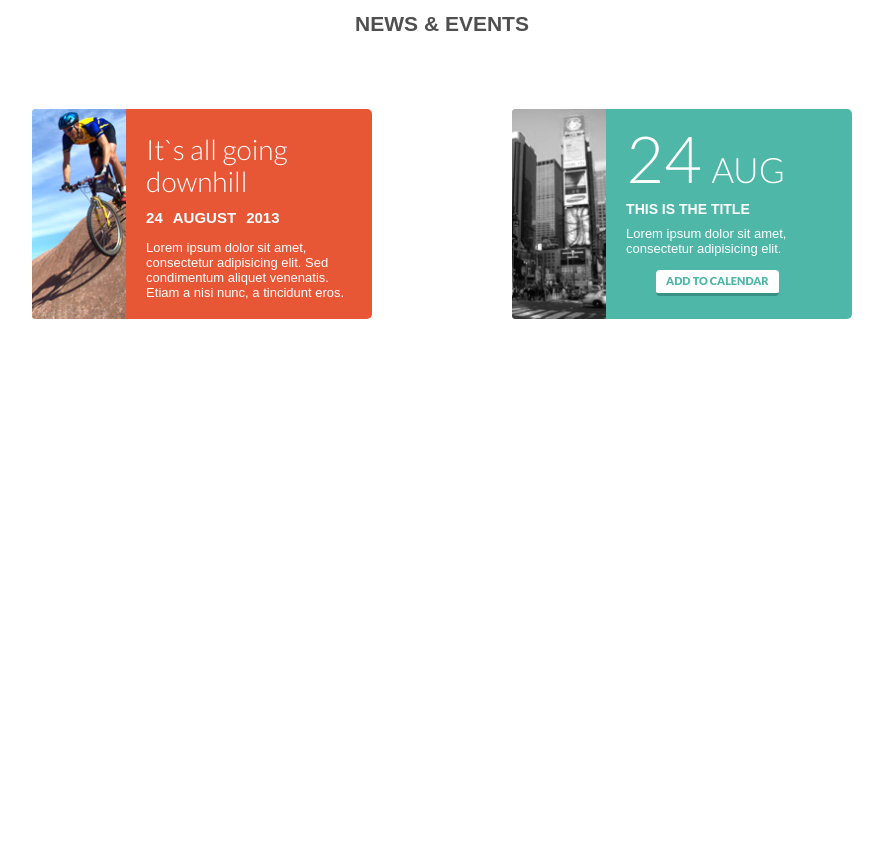
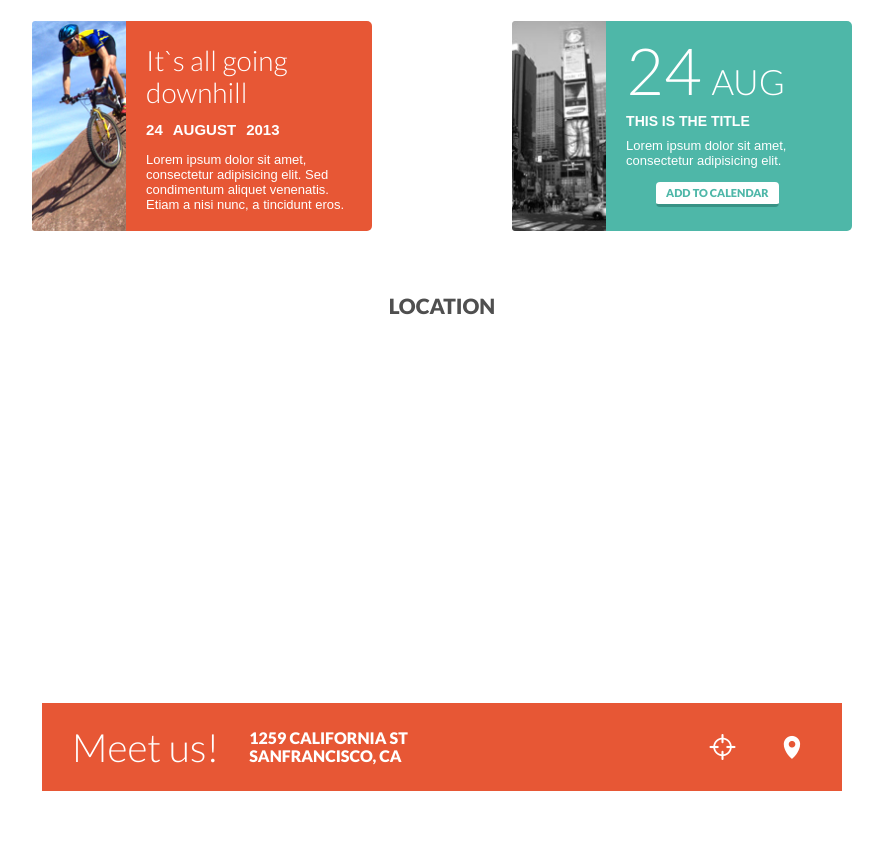
Before and after one commit to MishaPandovich/FlatUi, a website built with webpack: page src/page/index.pug in a window 1280 px wide. Shown: the part 2377-3218 px from the top of the page, without its empty margins (198-1081 px from the left). Before the commit the page ends 2736 px from the top, so only its background shows below. Built offline with nearby package versions, Linux system fonts and the light colour scheme.

Commit message:
выполнен 7-ой блок с картой + исходники

```diff
--- a/src/index.js
+++ b/src/index.js
@@ -4,3 +4,4 @@ import './js/section-three/slider-one.js';
 import './js/section-three/slider-two.js';
 import './js/section-four/form-feedback.js';
 import './js/section-five/drop-down.js';
+import './js/section-seven/map-pin.js';
--- a/src/js/hh.js
+++ /dev/null
@@ -1,3 +0,0 @@
-var myFullpage = new fullpage('#fullpage', {
-	sectionsColor: ['#f2f2f2', '#4BBFC3', '#7BAABE', '#ccddff']
-});
--- /dev/null
+++ b/src/js/section-seven/map-pin.js
@@ -0,0 +1,36 @@
+ymaps.ready(function () {
+    var myMap = new ymaps.Map('map', {
+    center: [37.787509, -122.444838],
+    zoom: 16
+}, {
+    searchControlProvider: 'yandex#search'
+}),
+
+// Создаём макет содержимого.
+MyIconContentLayout = ymaps.templateLayoutFactory.createClass (
+    '<div style="color: #000000; font-weight: bold;">$[properties.iconContent]</div>'
+),
+
+myPlacemarkWithContent = new ymaps.Placemark([37.787509, -122.444838], {
+    balloonContent: 'Чтобы посмотреть более подробный маршрут,<br> нажмите ссылку «Как добраться» в левом нижнем углу карты'
+    },
+    {
+    // Опции.
+    // Необходимо указать данный тип макета.
+    iconLayout: 'default#imageWithContent',
+    // Своё изображение иконки метки.
+    iconImageHref: 'images/maps-icon.png',
+    // Размеры метки.
+    iconImageSize: [59, 60],
+    // Смещение левого верхнего угла иконки относительно
+    // её "ножки" (точки привязки).
+    iconImageOffset: [0, -70],
+    // Смещение слоя с содержимым относительно слоя с картинкой.
+    iconContentOffset: [20, 15],
+    // Макет содержимого.
+    iconContentLayout: MyIconContentLayout
+});
+
+myMap.geoObjects
+.add(myPlacemarkWithContent);
+});
--- /dev/null
+++ b/src/page/components/section-seven/maps.pug
@@ -0,0 +1,8 @@
+section.maps
+	h1.maps__title Location
+	div(id="map" style="width: 800px; height: 400px")
+		div.map-content
+			p.map-content__text Meet us!
+			p.map-content__adress 1259 California St Sanfrancisco, Ca
+			span.map-content__icon.map-content__icon--local
+			span.map-content__icon.map-content__icon--pin
--- a/src/page/index.pug
+++ b/src/page/index.pug
@@ -3,7 +3,7 @@ html(lang="ru-RU")
 	head
 		link(href="https://fonts.googleapis.com/css?family=Lato:300,400,900|Source+Sans+Pro" rel="stylesheet")
 		script(src="https://ajax.googleapis.com/ajax/libs/jquery/3.3.1/jquery.min.js")
-
+		script(src="https://api-maps.yandex.ru/2.1/?apikey=<ваш API-ключ>&lang=ru_RU")
 	body
 		div(id="fullpage")
 			div.section.active
@@ -25,3 +25,5 @@ html(lang="ru-RU")
 					include components/section-five/user-profile
 			div.section
 				include components/section-six/news
+			div.section
+				include components/section-seven/maps
--- /dev/null
+++ b/src/scss/blocks/section-seven/maps.scss
@@ -0,0 +1,74 @@
+.maps__title {
+	margin-bottom: 5%;
+	font-family: 'Lato', sans-serif;
+	font-size: 21px;
+	line-height: 42px;
+	color: #4f4f4f;
+	font-weight: 900;
+	text-align: center;
+	text-transform: uppercase;
+}
+
+#map {
+	position: relative;
+	margin: auto;
+	margin-bottom: 50px;
+}
+
+.map-content {
+	display: flex;
+	align-items: center;
+	position: absolute;
+    width: 100%;
+    bottom: 0;
+    left: 0;
+    z-index: 1;
+    background: #e75735;
+}
+
+.map-content__text {
+    margin-left: 30px;
+    color: #fff;
+    font-family: Lato,sans-serif;
+    font-weight: 100;
+    font-size: 39px;
+    line-height: 10px;
+}
+
+.map-content__adress {
+    width: 180px;
+    margin-left: 30px;
+    color: #fff;
+    font-family: Lato,sans-serif;
+    font-weight: 600;
+    font-size: 16px;
+    text-transform: uppercase;
+}
+
+.map-content__icon {
+    display: block;
+    width: 40px;
+    height: 40px;
+    margin-right: 30px;
+}
+
+.map-content__icon--local {
+	margin-left: auto;
+	background: url('../images/Icon - My Location.png') no-repeat;
+	background-position: center;
+}
+
+.map-content__icon--pin {
+	background: url('../images/Icon - Pin.png') no-repeat;
+	background-position: center;
+}
+
+.ymaps-2-1-73-zoom,
+.ymaps-2-1-73-float-button.ymaps-2-1-73-_hidden-text,
+.ymaps-2-1-73-float-button.ymaps-2-1-73-_hidden-icon,
+.ymaps-2-1-73-traffic,
+.ymaps-2-1-73-listbox__button.ymaps-2-1-73-_visible-arrow.ymaps-2-1-73-_hidden-icon.ymaps-2-1-73-user-selection-none,
+.ymaps-2-1-73-search.ymaps-2-1-73-search_layout_normal.ymaps-2-1-73-searchbox__normal-layout,
+.ymaps-2-1-73-listbox.ymaps-2-1-73-listbox_opened_no.ymaps-2-1-73-listbox_align_right {
+	display: none !important;
+}
--- a/src/scss/blocks/section-six/news-events.scss
+++ b/src/scss/blocks/section-six/news-events.scss
@@ -1,5 +1,4 @@
 .news__title {
-	margin-top: 8%;
 	margin-bottom: 5%;
 	font-family: 'Lato-Black', sans-serif;
 	font-size: 21px;
--- a/src/scss/main.scss
+++ b/src/scss/main.scss
@@ -15,3 +15,4 @@
 @import 'blocks/section-five/drop-down.scss';
 @import 'blocks/section-five/user-profile.scss';
 @import 'blocks/section-six/news-events.scss';
+@import 'blocks/section-seven/maps.scss';
```
Also changed, not shown: dist/app.css, dist/app.js, dist/images/Icon - My Location.png (added), dist/images/Icon - Pin.png (added), dist/images/maps-icon.png (added), dist/index.html, dist/js/hh.js (deleted), src/images/Icon - My Location.png (added), src/images/Icon - Pin.png (added), src/images/maps-icon.png (added).
